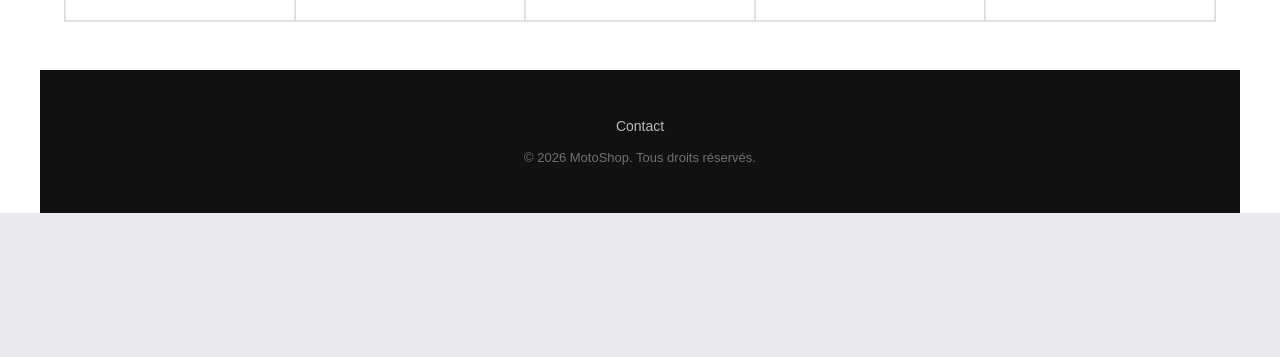
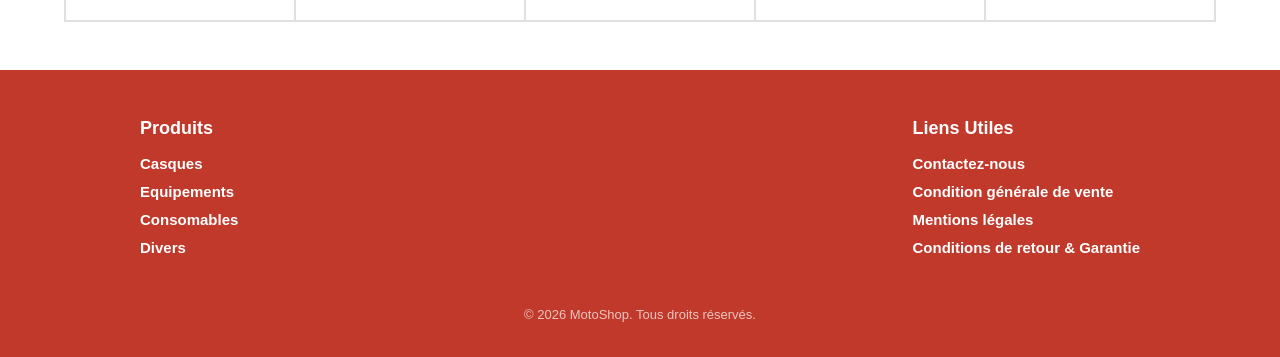
Before and after one commit to ME17FD/motori, a React app in the folder frontend/: page / in a window 1280 px wide. Shown: the part 1819-2176 px from the top of the page. Before the commit the page ends 2032 px from the top, so only its background shows below. Built offline with nearby package versions, Linux system fonts and the light colour scheme; no server answers; the HTML template or start-up script is replaced by a standard one.

Commit message:
footer component

```diff
--- a/frontend/package.json
+++ b/frontend/package.json
@@ -13,6 +13,7 @@
     "axios": "^1.13.5",
     "react": "^19.2.4",
     "react-dom": "^19.2.4",
+    "react-icons": "^5.6.0",
     "react-router-dom": "^7.13.1"
   },
   "devDependencies": {
--- /dev/null
+++ b/frontend/src/components/Footer/Footer.tsx
@@ -0,0 +1,95 @@
+import React from "react";
+import { FOOTER_LINKS } from "../../constants/index";
+
+const linkStyle = {
+  color: "#fff",
+  textDecoration: "none",
+  fontWeight: "600",
+  fontSize: "15px",
+};
+
+const Footer: React.FC = () => {
+  return (
+    <footer
+      style={{
+        backgroundColor: "#c0392b",
+        padding: "48px 32px",
+      }}
+    >
+      <div
+        style={{
+          maxWidth: "1000px",
+          margin: "0 auto",
+          display: "flex",
+          justifyContent: "space-between",
+          gap: "64px",
+          flexWrap: "wrap",
+        }}
+      >
+        {/* Produits */}
+        <div style={{ minWidth: "200px" }}>
+          <h3
+            style={{
+              color: "#fff",
+              fontWeight: "800",
+              fontSize: "18px",
+              marginBottom: "16px",
+            }}
+          >
+            Produits
+          </h3>
+
+          <ul style={{ listStyle: "none", padding: 0, margin: 0 }}>
+            {FOOTER_LINKS.produits.map((link) => (
+              <li key={link.href} style={{ marginBottom: "10px" }}>
+                <a href={link.href} style={linkStyle}>
+                  {link.label}
+                </a>
+              </li>
+            ))}
+          </ul>
+        </div>
+
+        {/* Liens Utiles */}
+        <div style={{ minWidth: "200px" }}>
+          <h3
+            style={{
+              color: "#fff",
+              fontWeight: "800",
+              fontSize: "18px",
+              marginBottom: "16px",
+            }}
+          >
+            Liens Utiles
+          </h3>
+
+          <ul style={{ listStyle: "none", padding: 0, margin: 0 }}>
+            {FOOTER_LINKS.liensUtiles.map((link) => (
+              <li key={link.href} style={{ marginBottom: "10px" }}>
+                <a href={link.href} style={linkStyle}>
+                  {link.label}
+                </a>
+              </li>
+            ))}
+          </ul>
+        </div>
+      </div>
+
+      {/* Copyright */}
+      <p
+        style={{
+          color: "rgba(255,255,255,0.7)",
+          textAlign: "center",
+          fontSize: "13px",
+          marginTop: "40px",
+          marginBottom: 0,
+          fontFamily: "Assistant, sans-serif",
+        }}
+      >
+        &copy; {new Date().getFullYear()} MotoShop. Tous droits réservés.
+      </p>
+    </footer>
+  );
+};
+
+export default Footer;
--- a/frontend/src/components/Navbar/Navbar.tsx
+++ b/frontend/src/components/Navbar/Navbar.tsx
@@ -10,7 +10,7 @@ import {
 } from "react-icons/fa";
 import { FiSearch } from "react-icons/fi";
 import "../../styles/Navbar/Navbar.css";
-import type { NavbarProps, CategoryItemProps } from "./Navbar.types";
+import type { NavbarProps, CategoryItemProps } from "../../types/ui/Navbar.types";
 import type { NavCategory } from "../../types";
 
 // ─── CategoryItem (internal sub-component) ───────────────────────────────────
--- a/frontend/src/constants/index.ts
+++ b/frontend/src/constants/index.ts
@@ -11,8 +11,18 @@ export const HERO_IMAGES = [
 
 export const ABOUT_DESCRIPTION = "lorem ipsum dolor sit amet, consectetur adipiscing elit. Sed do eiusmod tempor incididunt ut labore et dolore magna aliqua. Ut enim ad minim veniam, quis nostrud exercitation ullamco laboris nisi ut aliquip ex ea commodo consequat.";
 
-export const FOOTER_LINKS = [
-  { label: "Contact", href: "/contact" }
-];
-
+export const FOOTER_LINKS = {
+  produits: [
+    { label: "Casques",      href: "/casques"      },
+    { label: "Equipements",  href: "/equipements"  },
+    { label: "Consomables",  href: "/consomables"  },
+    { label: "Divers",       href: "/divers"       },
+  ],
+  liensUtiles: [
+    { label: "Contactez-nous",                href: "/contact"  },
+    { label: "Condition générale de vente",   href: "/cgv"      },
+    { label: "Mentions légales",              href: "/mentions" },
+    { label: "Conditions de retour & Garantie", href: "/retour" },
+  ],
+};
 export const AUTOPLAY_DELAY_MS = 5000;
--- a/frontend/src/pages/HomePage/HomePage.tsx
+++ b/frontend/src/pages/HomePage/HomePage.tsx
@@ -10,6 +10,7 @@ import "./HomePage.css";
 import Navbar         from "../../components/Navbar/Navbar";
 import ProductSlider  from "../../components/ProductSlider/ProductSlider";
 import Button         from "../../components/Button/Button";
+import Footer         from "../../components/Footer/Footer";
 
 import { HERO_IMAGES, ABOUT_DESCRIPTION, FOOTER_LINKS, AUTOPLAY_DELAY_MS } from "../../constants/index";
 import { MOCK_PRODUCTS, MOCK_BRANDS, MOCK_CATEGORIES }                       from "../../mocks/index";
@@ -249,23 +250,7 @@ const HomePage: React.FC = () => {
       </section>
 
       {/* ── Footer ── */}
-      <footer className="home-page__section" style={{ backgroundColor: "#111111" }}>
-        <nav style={{ display: "flex", justifyContent: "center", gap: "24px", marginBottom: "16px" }}>
-          {FOOTER_LINKS.map((link) => (
-            <a
-              key={link.href}
-              href={link.href}
-              style={{ color: "rgba(255,255,255,0.7)", fontFamily: "Assistant, sans-serif", fontSize: "14px", textDecoration: "none" }}
-            >
-              {link.label}
-            </a>
-          ))}
-        </nav>
-        <p style={{ color: "rgba(255,255,255,0.4)", textAlign: "center", fontFamily: "Assistant, sans-serif", fontSize: "13px", margin: 0 }}>
-          &copy; {new Date().getFullYear()} MotoShop. Tous droits réservés.
-        </p>
-      </footer>
-
+            <Footer />
     </div>
   );
 };
--- a/frontend/src/pages/Login/LoginPage.tsx
+++ b/frontend/src/pages/Login/LoginPage.tsx
@@ -1,6 +1,8 @@
 import React, { useState } from "react";
 import Navbar from "../../components/Navbar/Navbar";
 import Button from "../../components/Button/Button";
+import Footer         from "../../components/Footer/Footer";
+
 import { authApi } from "../../api/authApi";
 import type { NavCategory } from "../../types";
 import "./LoginPage.css";
@@ -99,28 +101,7 @@ const LoginPage: React.FC = () => {
       </main>
 
       {/* ── Footer ── */}
-      <footer className="footer">
-        <div className="footer-grid">
-          <div className="footer-col">
-            <h4>Produits</h4>
-            <ul>
-              <li><a href="/casques">Casques</a></li>
-              <li><a href="/equipements">Equipements</a></li>
-              <li><a href="/consomables">Consomables</a></li>
-              <li><a href="/divers">divers</a></li>
-            </ul>
-          </div>
-          <div className="footer-col">
-            <h4>Liens Utiles</h4>
-            <ul>
-              <li><a href="/contact">Contactez-nous</a></li>
-              <li><a href="/cgv">Condition générale de vente</a></li>
-              <li><a href="/mentions">Mentions légales</a></li>
-              <li><a href="/retour">Conditions de retour &amp; Garantie</a></li>
-            </ul>
-          </div>
-        </div>
-      </footer>
+      <footer/>
 
     </div>
   );
--- a/frontend/src/pages/Signup/SignUpPage.tsx
+++ b/frontend/src/pages/Signup/SignUpPage.tsx
@@ -2,6 +2,8 @@ import React, { useState } from "react";
 import { userService } from "../../services/userService";
 import Navbar from "../../components/Navbar/Navbar";
 import Button from "../../components/Button/Button";
+import Footer         from "../../components/Footer/Footer";
+
 import type { NavCategory } from "../../types";
 import "./SignUpPage.css";
 
@@ -135,28 +137,7 @@ const SignupPage: React.FC = () => {
       </main>
 
       {/* ── Footer ── */}
-      <footer className="footer">
-        <div className="footer-grid">
-          <div className="footer-col">
-            <h4>Produits</h4>
-            <ul>
-              <li><a href="/casques">Casques</a></li>
-              <li><a href="/equipements">Equipements</a></li>
-              <li><a href="/consomables">Consomables</a></li>
-              <li><a href="/divers">divers</a></li>
-            </ul>
-          </div>
-          <div className="footer-col">
-            <h4>Liens Utiles</h4>
-            <ul>
-              <li><a href="/contact">Contactez-nous</a></li>
-              <li><a href="/cgv">Condition générale de vente</a></li>
-              <li><a href="/mentions">Mentions légales</a></li>
-              <li><a href="/retour">Conditions de retour &amp; Garantie</a></li>
-            </ul>
-          </div>
-        </div>
-      </footer>
+      <footer/>
 
     </div>
   );
--- a/frontend/src/styles/Navbar/Navbar.css
+++ b/frontend/src/styles/Navbar/Navbar.css
@@ -29,7 +29,6 @@
   align-items: center;
   background-color: var(--color-white);
   border-radius: 4px;
-  padding: var(--space-2) var(--space-3);
   gap: var(--space-2);
   flex: 1;
   max-width: 400px;
```
Also changed, not shown: 1 other file (tests, documents, lock files or other folders).
